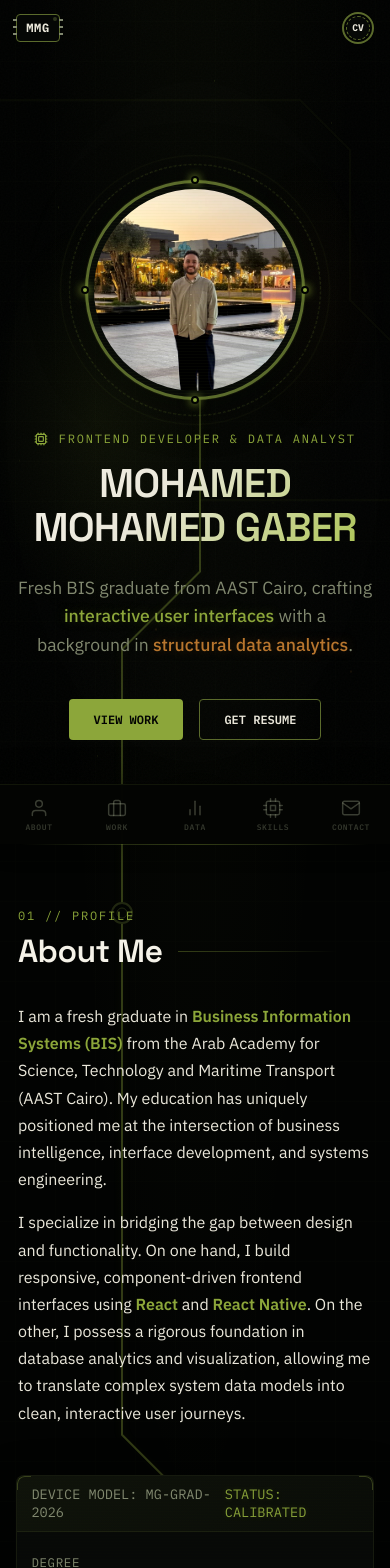
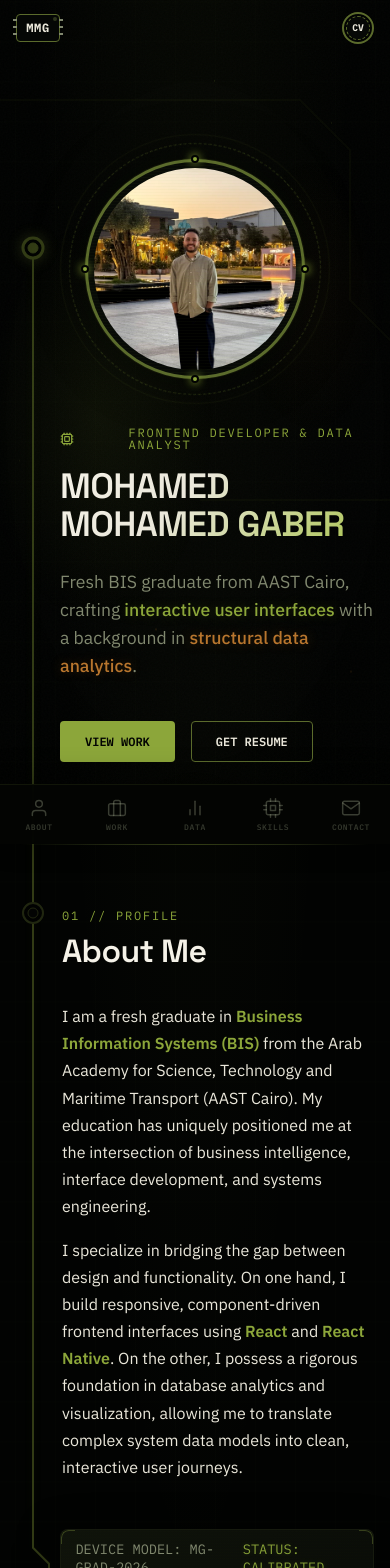
Before and after one commit to MohamedGaberJR/Mo-Portfolio, a React (Vite) app: page / in a window 390 px wide. Shown: the top 1568 px of the page. Built offline with nearby package versions, Linux system fonts and the light colour scheme.

Commit message:
feat: implement modular CSS styles for project components and layout elements

```diff
--- a/src/components/About.css
+++ b/src/components/About.css
@@ -218,3 +218,14 @@
     animation: none;
   }
 }
+
+@media (max-width: 767px) {
+  .bio-paragraph {
+    padding-left: 44px;
+  }
+
+  .spec-card {
+    margin-left: 44px;
+    width: calc(100% - 44px) !important;
+  }
+}
--- a/src/components/Contact.css
+++ b/src/components/Contact.css
@@ -217,3 +217,33 @@
     transform: none !important;
   }
 }
+
+@media (max-width: 767px) {
+  .contact-panel {
+    text-align: left;
+  }
+
+  .contact-intro {
+    padding-left: 44px;
+    margin-left: 0;
+    max-width: none;
+  }
+
+  .contact-links-grid {
+    margin-left: 44px;
+    width: calc(100% - 44px);
+  }
+
+  .footer-terminal {
+    margin-left: 44px;
+    width: calc(100% - 44px);
+    max-width: none;
+  }
+
+  .footer-meta {
+    margin-left: 44px;
+    width: calc(100% - 44px);
+    text-align: left;
+    align-items: flex-start;
+  }
+}
--- a/src/components/DataSection.css
+++ b/src/components/DataSection.css
@@ -279,3 +279,18 @@
     animation: none;
   }
 }
+
+@media (max-width: 767px) {
+  .data-desc {
+    padding-left: 44px;
+  }
+
+  .data-highlights {
+    margin-left: 44px;
+  }
+
+  .dashboard-board {
+    margin-left: 44px;
+    width: calc(100% - 44px) !important;
+  }
+}
--- a/src/components/FeaturedProject.css
+++ b/src/components/FeaturedProject.css
@@ -581,3 +581,13 @@
     animation: none;
   }
 }
+
+@media (max-width: 767px) {
+  .featured-info {
+    padding-left: 44px;
+  }
+
+  .project-title {
+    font-size: 1.85rem;
+  }
+}
--- a/src/components/Hero.css
+++ b/src/components/Hero.css
@@ -370,36 +370,36 @@
 @media (max-width: 768px) {
   .trace-anchor {
     top: 50%;
-    left: 50%;
+    left: 28px;
   }
 
   #anchor-hero {
-    left: 50%;
-    top: 180px;
+    left: 28px;
+    top: 120px;
   }
 
   #anchor-about {
-    left: 30%;
+    left: 28px;
     top: 0;
   }
 
   #anchor-work {
-    left: 70%;
+    left: 28px;
     top: 0;
   }
 
   #anchor-data {
-    left: 25%;
+    left: 28px;
     top: 0;
   }
 
   #anchor-skills {
-    left: 75%;
+    left: 28px;
     top: 0;
   }
 
   #anchor-contact {
-    left: 50%;
+    left: 28px;
     top: 0;
   }
 
@@ -408,18 +408,35 @@
   }
 
   .hero-main {
-    text-align: center;
+    text-align: left;
     display: flex;
     flex-direction: column;
-    align-items: center;
+    align-items: flex-start;
+    padding-left: 44px;
   }
 
   .hero-eyebrow-container {
-    justify-content: center;
+    justify-content: flex-start;
   }
 
   .hero-actions {
+    justify-content: flex-start;
+    width: 100%;
+  }
+
+  .hero-title {
+    font-size: 2.2rem;
+  }
+
+  .terminal-boot {
+    margin-left: 44px;
+    width: calc(100% - 44px);
+    max-width: none;
+  }
+
+  .hero-profile {
     justify-content: center;
+    margin-bottom: var(--spacing-sm);
   }
 }
 
--- a/src/components/SkillsGrid.css
+++ b/src/components/SkillsGrid.css
@@ -237,3 +237,10 @@
     animation: none;
   }
 }
+
+@media (max-width: 767px) {
+  .skills-grid {
+    margin-left: 44px;
+    width: calc(100% - 44px);
+  }
+}
--- a/src/components/Work.css
+++ b/src/components/Work.css
@@ -52,3 +52,14 @@
 .projects-grid>* {
   height: 100%;
 }
+
+@media (max-width: 767px) {
+  .other-projects-header {
+    padding-left: 44px;
+  }
+
+  .projects-grid {
+    margin-left: 44px;
+    width: calc(100% - 44px);
+  }
+}
--- a/src/index.css
+++ b/src/index.css
@@ -58,6 +58,20 @@ body::after {
 @media (max-width: 767px) {
   body {
     padding-bottom: calc(76px + env(safe-area-inset-bottom, 0px));
+  }
+
+  .section-title {
+    font-size: 1.75rem;
+    padding-left: 44px;
+    gap: 0.5rem;
+  }
+
+  .section-title::after {
+    display: none !important;
+  }
+
+  .eyebrow {
+    padding-left: 44px;
   }
 }
 
```
